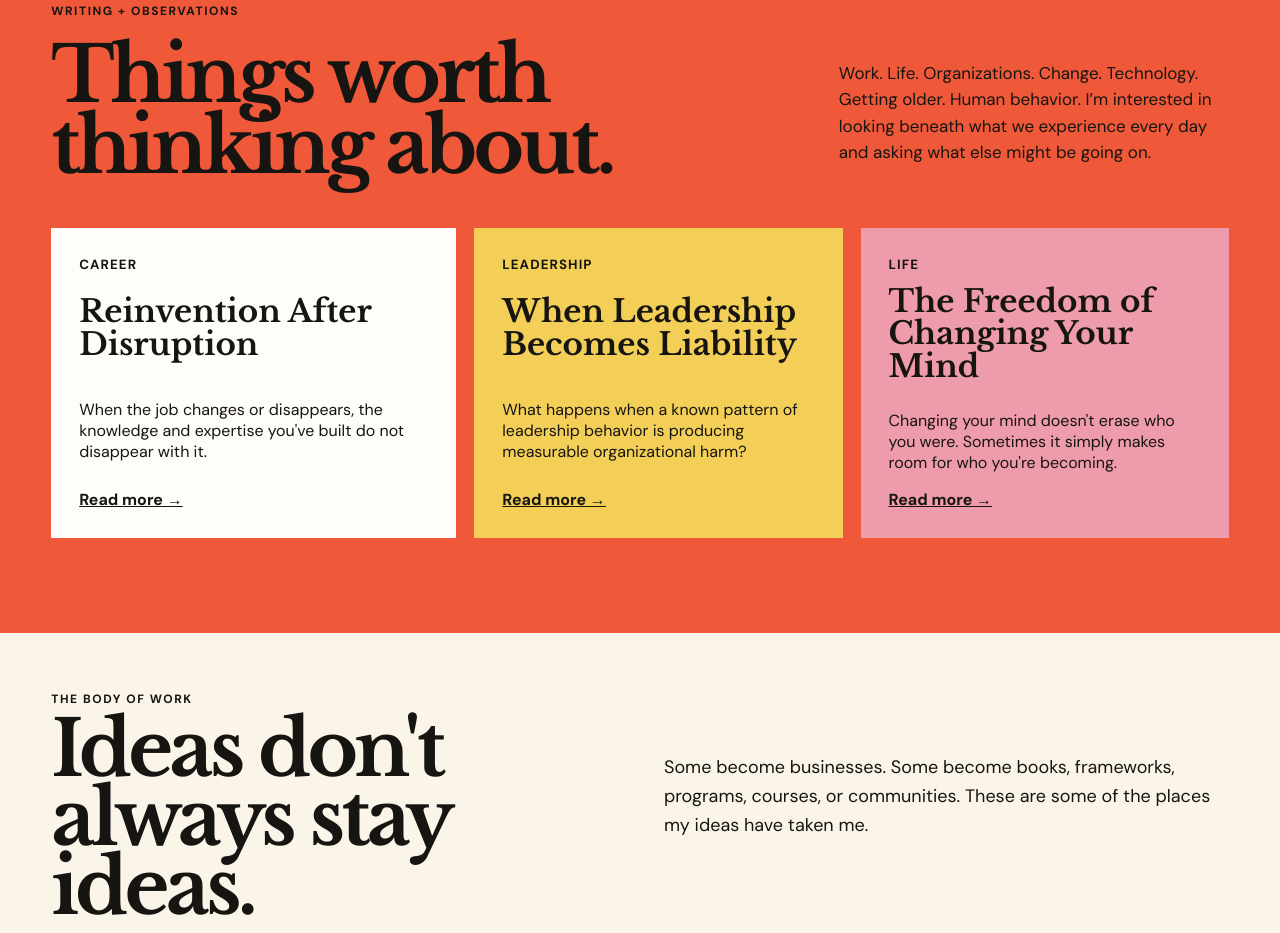
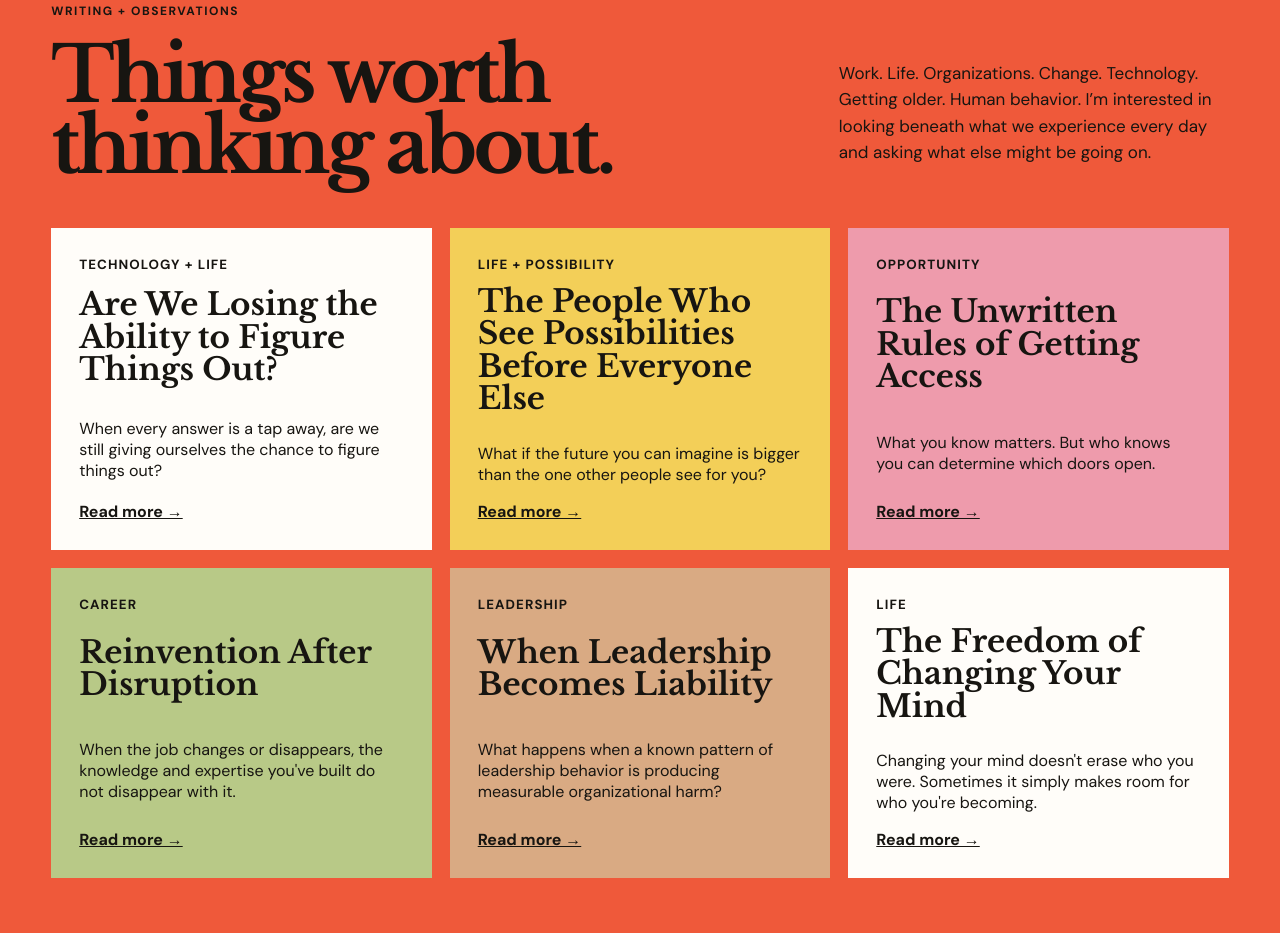
Before and after one commit to NLTurner/NicoleLTurner.com, a plain HTML site: page index.html in a window 1280 px wide. Shown: the part 2164-3097 px from the top of the page. Drawn offline with nearby package versions, Linux system fonts and the light colour scheme.

Commit message:
Update index.html

```diff
--- a/index.html
+++ b/index.html
@@ -31,8 +31,8 @@ section{padding:95px 0} .intro-grid{display:grid;grid-template-columns:.55fr 1.4
 .exp:nth-child(1){background:var(--mustard)} .exp:nth-child(2){background:var(--pink)} .exp:nth-child(3){background:var(--olive)} .exp h3{font-family:'Libre Baskerville',Georgia,serif;font-size:43px;line-height:1;margin:0 0 18px}
 .exp p{font-size:17px;line-height:1.55} .exp a{font-weight:800;text-decoration:none}
 .thinking{background:var(--orange)} .thinking-head{margin-top:0;display:flex;justify-content:space-between;gap:40px;align-items:end;margin-bottom:45px} .thinking-head p{max-width:390px;font-size:17px;line-height:1.55}
-.notes{display:grid;grid-template-columns:1.1fr 1fr 1fr;gap:18px} .note{background:var(--white);padding:28px;min-height:285px;display:flex;flex-direction:column;justify-content:space-between}
-.note:nth-child(2){background:var(--mustard)} .note:nth-child(3){background:var(--pink)} .note h3{font-family:'Libre Baskerville',Georgia,serif;font-size:31px;line-height:1.05;margin:12px 0} .note small{font-weight:800;text-transform:uppercase;letter-spacing:.08em}
+.notes{display:grid;grid-template-columns:repeat(3,minmax(0,1fr));gap:18px} .note{background:var(--white);padding:28px;min-height:285px;display:flex;flex-direction:column;justify-content:space-between}
+.note:nth-child(2){background:var(--mustard)} .note:nth-child(3){background:var(--pink)} .note:nth-child(4){background:var(--olive)} .note:nth-child(5){background:var(--tan)} .note:nth-child(6){background:var(--white)} .note h3{font-family:'Libre Baskerville',Georgia,serif;font-size:31px;line-height:1.05;margin:12px 0} .note small{font-weight:800;text-transform:uppercase;letter-spacing:.08em}
 .things{padding:80px 0} .things-top{display:grid;grid-template-columns:1fr 1fr;gap:50px;align-items:end;margin-bottom:40px} .things-top h2{font-family:'Libre Baskerville',Georgia,serif;font-size:clamp(54px,6vw,86px);line-height:.9;letter-spacing:-.05em;margin:8px 0}
 .things-top p{font-size:18px;line-height:1.6} .things-list{display:grid;grid-template-columns:repeat(5,1fr)} .thing{min-height:260px;padding:28px;display:flex;flex-direction:column;justify-content:space-between;border-right:1px solid rgba(0,0,0,.12)}
 .thing:nth-child(1){background:var(--plum);color:white} .thing:nth-child(2){background:var(--tan)} .thing:nth-child(3){background:var(--olive)} .thing:nth-child(4){background:var(--pink)} .thing:nth-child(5){background:var(--mustard)}
@@ -111,6 +111,9 @@ footer{background:var(--plum);color:white;padding:40px 0} footer .wrap{display:f
 <section class="thinking" id="thinking"><div class="wrap">
 <div class="thinking-head"><div><div class="kicker writing-kicker">Writing + Observations</div><h2 class="section-title">Things worth<br>thinking about.</h2></div><p>Work. Life. Organizations. Change. Technology. Getting older. Human behavior. I’m interested in looking beneath what we experience every day and asking what else might be going on.</p></div>
 <div class="notes">
+<article class="note"><small>Technology + Life</small><h3>Are We Losing the Ability to Figure Things Out?</h3><p>When every answer is a tap away, are we still giving ourselves the chance to figure things out?</p><a href="articles/are-we-losing-the-ability-to-figure-things-out.html" target="_blank" rel="noopener noreferrer"><b>Read more →</b></a></article>
+<article class="note"><small>Life + Possibility</small><h3>The People Who See Possibilities Before Everyone Else</h3><p>What if the future you can imagine is bigger than the one other people see for you?</p><a href="articles/the-people-who-see-possibilities-before-everyone-else.html" target="_blank" rel="noopener noreferrer"><b>Read more →</b></a></article>
+<article class="note"><small>Opportunity</small><h3>The Unwritten Rules of Getting Access</h3><p>What you know matters. But who knows you can determine which doors open.</p><a href="articles/the-unwritten-rules-of-getting-access.html" target="_blank" rel="noopener noreferrer"><b>Read more →</b></a></article>
 <article class="note"><small>Career</small><h3>Reinvention After Disruption</h3><p>When the job changes or disappears, the knowledge and expertise you've built do not disappear with it.</p><a href="articles/reinvention-after-disruption.html" target="_blank" rel="noopener noreferrer"><b>Read more →</b></a></article>
 <article class="note"><small>Leadership</small><h3>When Leadership Becomes Liability</h3><p>What happens when a known pattern of leadership behavior is producing measurable organizational harm?</p><a href="articles/when-leadership-becomes-liability.html" target="_blank" rel="noopener noreferrer"><b>Read more →</b></a></article>
 <article class="note"><small>Life</small><h3>The Freedom of Changing Your Mind</h3><p>Changing your mind doesn't erase who you were. Sometimes it simply makes room for who you're becoming.</p><a href="articles/the-freedom-of-changing-your-mind.html" target="_blank" rel="noopener noreferrer"><b>Read more →</b></a></article>
```
